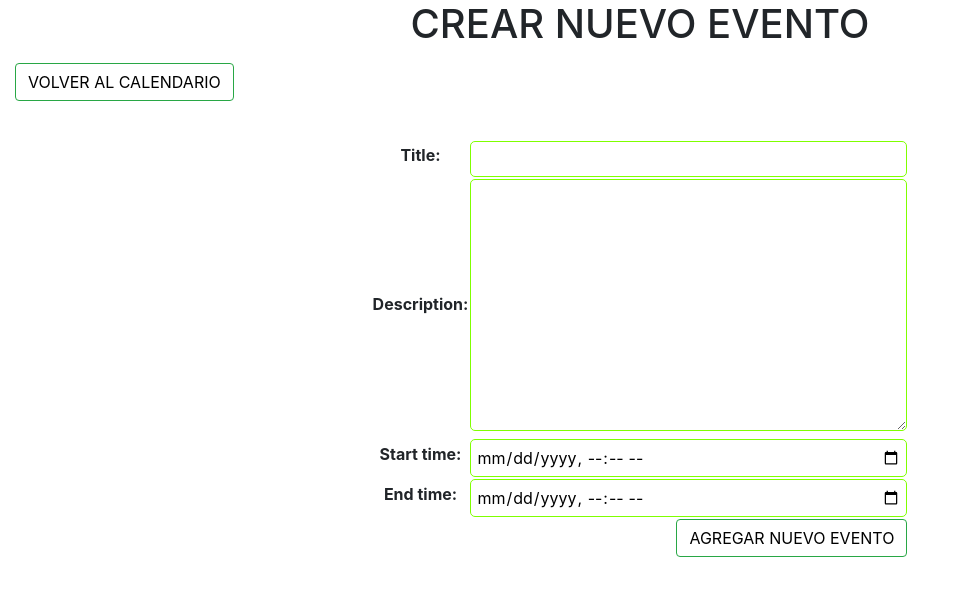
After one commit to DavidAvila6/Bachilleres, a Django app: page /perfil/calendar/event/new/ in a window 1280 px wide. The commit adds this page. Shown: the top 596 px of the page, without its empty margins (0-955 px from the left). Run offline with Django 3.2, Linux system fonts and the light colour scheme; some libraries are stand-ins or nearby versions.

Commit message:
ACTUALIZACION EVENTOS FORMS

```diff
--- a/cal/templates/cal/basecal.html
+++ b/cal/templates/cal/basecal.html
@@ -69,7 +69,18 @@
 .clearfix {
   margin: 15px;
 }
+.form {
+  margin: auto;
+}
 
+.form input, .form select, .form textarea {
+  border-radius: 5px;
+  border: 1px solid chartreuse;
+  outline: none;
+  background: none;
+  padding: 5px;
+  width: 100%;
+}
 </style>
 
 <body>
--- /dev/null
+++ b/cal/templates/cal/event.html
@@ -0,0 +1,28 @@
+{% extends 'cal/basecal.html' %}
+
+{% block title %}
+Evento
+{% endblock %}
+
+{% block content %}
+<div class="text-center">
+    <h1 class="">
+        CREAR NUEVO EVENTO
+    </h1>
+</div>
+
+<div class="clearfix">
+        <a class="btn btn-success left -btn-lg" href="{% url 'cal:calendar' %}"> VOLVER AL CALENDARIO </a>
+</div>
+<div class="text-center">
+    <form method="post">
+        {% csrf_token %}
+        <table class="form form-table">
+          {{ form }}
+          <br>
+          <tr><td colspan="2"><button type="submit" class="btn btn-success right"> AGREGAR NUEVO EVENTO </button></td></tr>
+        </table>
+</div>
+
+</form>
+{% endblock %}
--- a/cal/urls.py
+++ b/cal/urls.py
@@ -5,4 +5,6 @@ app_name = 'cal'
 urlpatterns = [
     path('', views.index, name='index'),
     path('calendar/', views.CalendarView.as_view(), name='calendar'),
+    path('event/new/', views.event, name='event_new'),
+    path('event/edit/<int:event_id>/', views.event, name='event_edit'),
 ]
--- a/cal/views.py
+++ b/cal/views.py
@@ -1,9 +1,12 @@
 import calendar
 from datetime import date, datetime, timedelta
-from django.shortcuts import render
-from django.http import HttpResponse
+from django.shortcuts import get_object_or_404, render
+from django.http import HttpResponse, HttpResponseRedirect
+from django.urls import reverse
 from django.views import generic
 from django.utils.safestring import mark_safe
+
+from cal.forms import EventForm
 
 from .models import *
 from .utils import Calendar
@@ -43,3 +46,16 @@ def next_month(d):
     next_month = last + timedelta(days=1)
     month = 'month=' + str(next_month.year) + '-' + str(next_month.month)
     return month
+
+def event(request, event_id=None):
+    instance = Event()
+    if event_id:
+        instance = get_object_or_404(Event, pk=event_id)
+    else:
+        instance = Event()
+
+    form = EventForm(request.POST or None, instance=instance)
+    if request.POST and form.is_valid():
+        form.save()
+        return HttpResponseRedirect(reverse('cal:calendar'))
+    return render(request, 'cal/event.html' , {'form': form})
```
Also changed, not shown: cal/templates/cal/calendar.html (+6 -3 lines), db.sqlite3.
